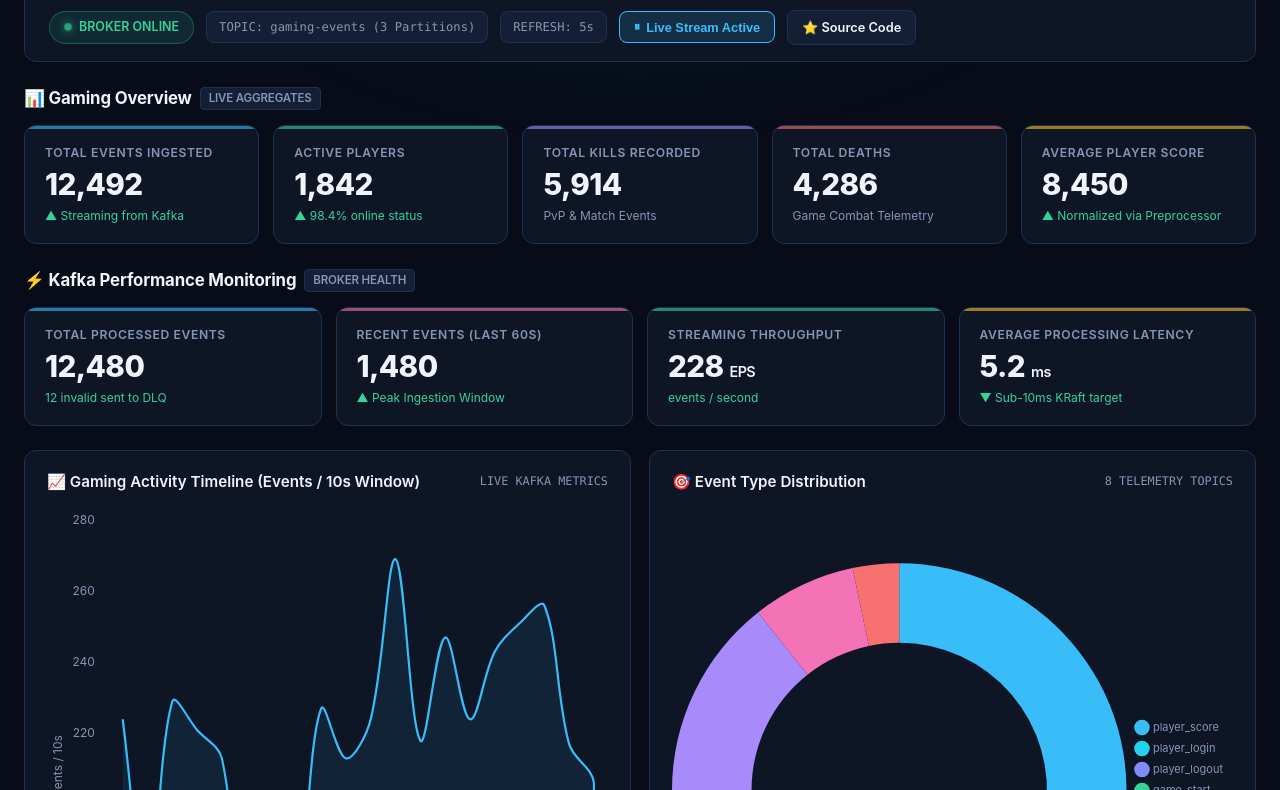
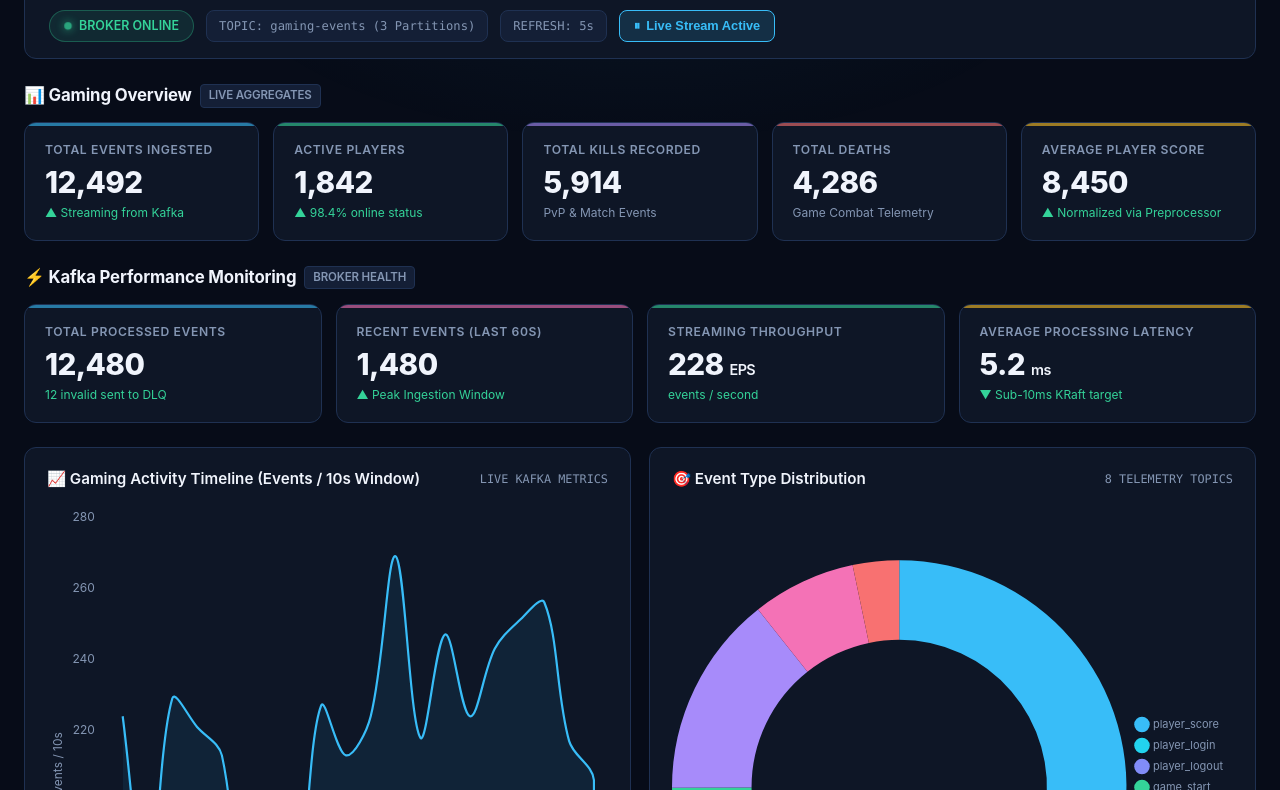
Before and after one commit to THARUN-RK/BDTRESERCH, a plain HTML site: page index.html in a window 1280 px wide. Shown: the part 91-881 px from the top of the page. Drawn offline with nearby package versions, Linux system fonts and the light colour scheme.

Commit message:
Remove Source Code button from top header bar

```diff
--- a/index.html
+++ b/index.html
@@ -446,9 +446,6 @@
         <button class="header-btn btn-stream-toggle" id="btn-toggle-stream" onclick="toggleStream()">
           <span id="stream-icon">⏸</span> <span id="stream-text">Live Stream Active</span>
         </button>
-        <a class="header-btn" href="https://github.com/THARUN-RK/BDTRESERCH" target="_blank">
-          ⭐ Source Code
-        </a>
       </div>
     </header>
 
```
